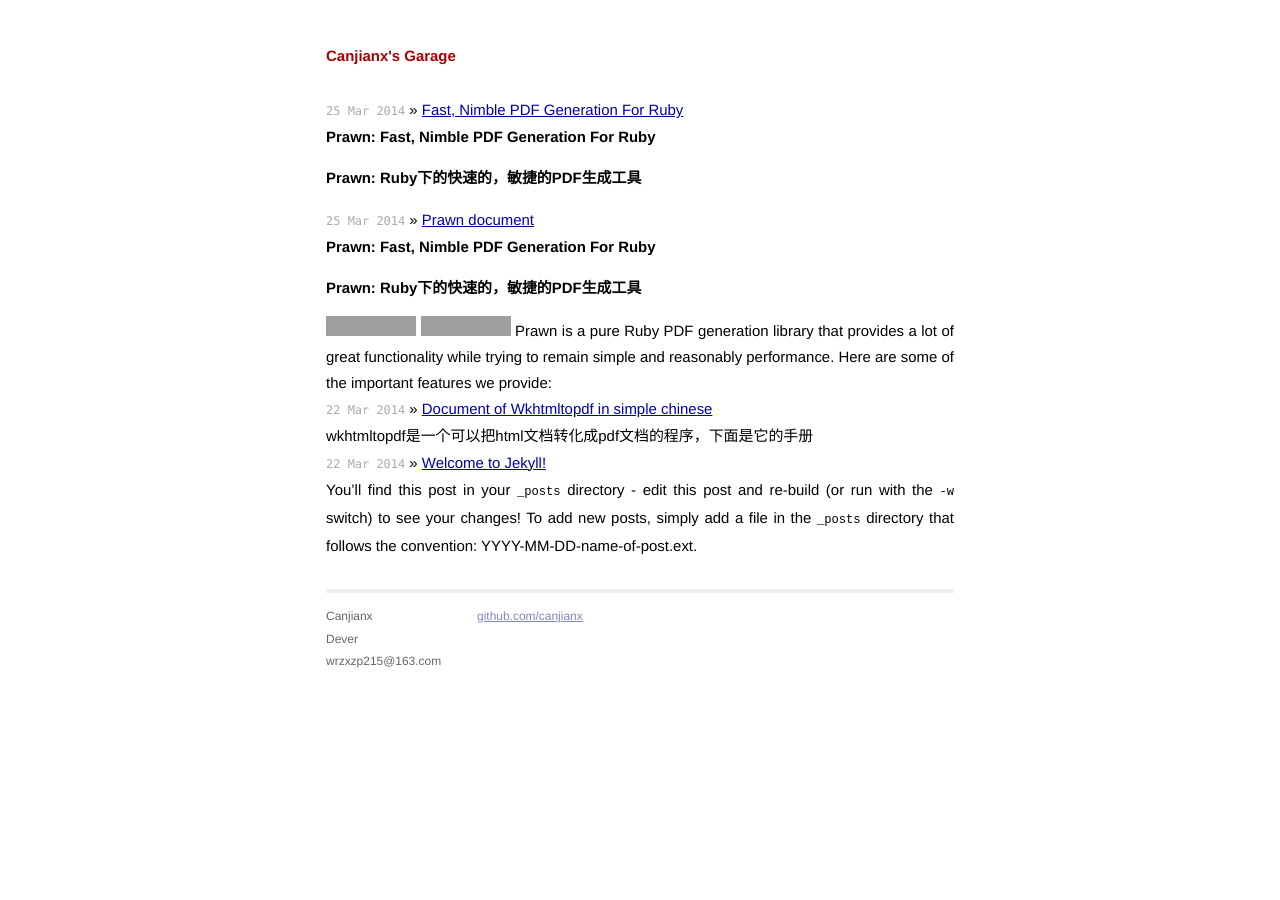
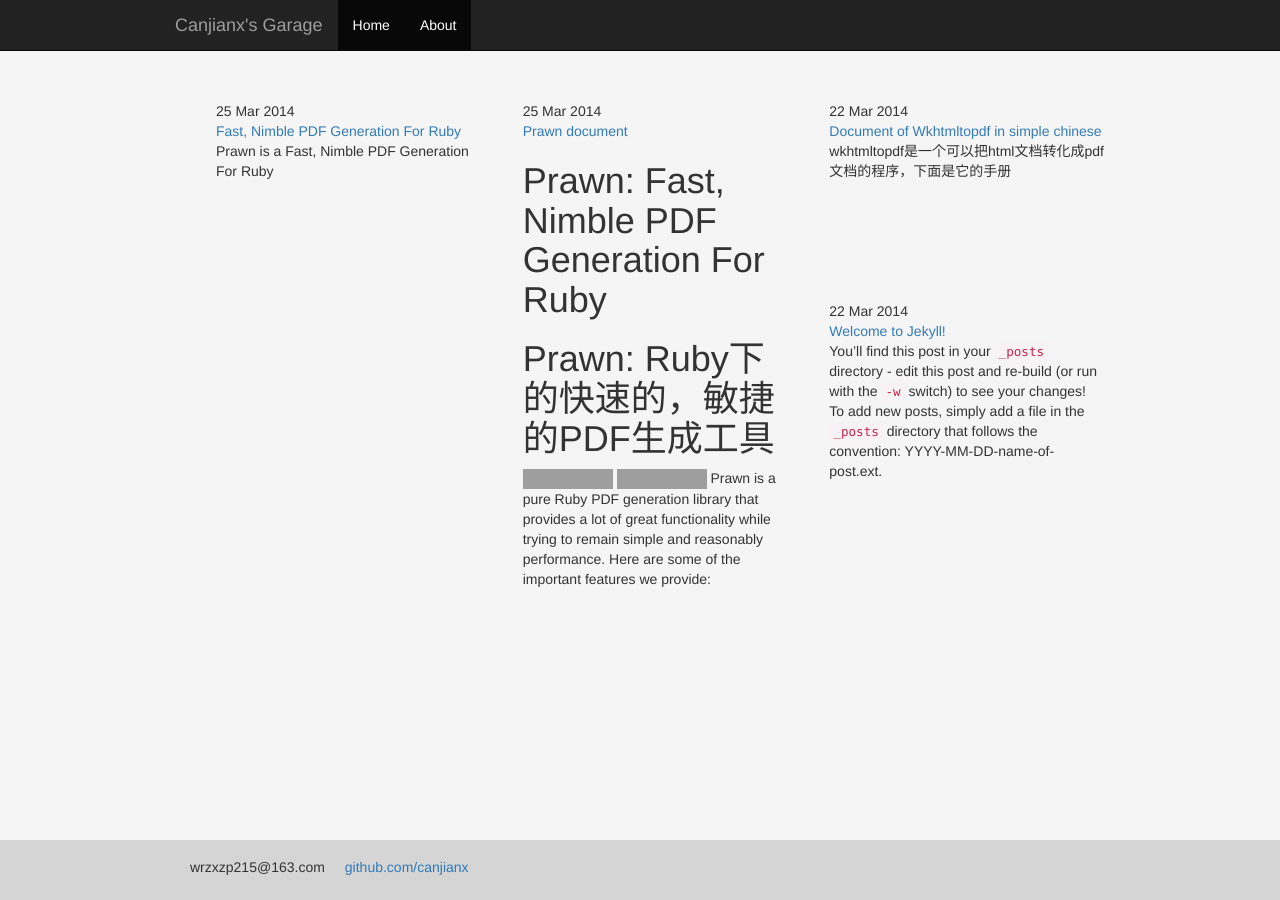
Before and after one commit to canjianx/canjianx.github.io, a Jekyll site: the page built from index.html, in a window 1280 px wide and 900 px high. Built offline with Jekyll 4.4.1, drawn with Linux system fonts in a browser that asks for light colours; nearby versions of some CDN libraries; grey boxes are pictures that could not be loaded.

Commit message:
add bootstrap support

````diff
--- a/_layouts/default.html
+++ b/_layouts/default.html
@@ -9,34 +9,53 @@
     <!-- syntax highlighting CSS -->
     <link rel="stylesheet" href="/css/syntax.css">
 
+    <link rel="stylesheet" href="http://cdn.bootcss.com/twitter-bootstrap/3.0.3/css/bootstrap.min.css">
     <!-- Custom CSS -->
-        <link rel="stylesheet" href="/css/main.css">
-
+    <link rel="stylesheet" type="text/css" href="/css/main.css">
+    <!-- HTML5 Shim and Respond.js IE8 support of HTML5 elements and media queries -->
+    <!-- WARNING: Respond.js doesn't work if you view the page via file:// -->
+    <!--[if lt IE 9]>
+        <script src="http://cdn.bootcss.com/html5shiv/3.7.0/html5shiv.min.js"></script>
+        <script src="http://cdn.bootcss.com/respond.js/1.3.0/respond.min.js"></script>
+    <![endif]-->
   </head>
   <body>
-
-        <div class="site">
-          <div class="header">
-            <h1 class="title"><a href="/">{{ site.name }}</a></h1>
+    <div id="wrap">
+      <div class="navbar navbar-inverse navbar-fixed-top clearfix" role="navigation">
+        <div class="container">
+          <div class="navbar-header">
+            <button type="button" class="navbar-toggle" data-toggle="collapse" data-target=".navbar-collapse">
+              <span class="sr-only">Toggle navigation</span>
+              <span class="icon-bar"></span>
+              <span class="icon-bar"></span>
+              <span class="icon-bar"></span>
+            </button>
+            <a class="navbar-brand" href="/">{{ site.name }}</a>
+          </div>
+          <div class="collapse navbar-collapse">
+            <ul class="nav navbar-nav">
+              <li class="active"><a href="/">Home</a></li>
+              <li class="active"><a href="/">About</a></li>
+            </ul>
+          </div><!--/.nav-collapse -->
+        </div>
       </div>
 
+      <div class="container">
         {{ content }}
-
-          <div class="footer">
+      </div>
+    </div>
+    <div id="footer">
+      <div class="container">
+        <div class="container footer">
           <div class="contact">
-              <p>
-                Canjianx<br />
-                Dever<br />
-                wrzxzp215@163.com
-              </p>
-            </div>
-            <div class="contact">
-              <p>
-                <a href="https://github.com/canjianx">github.com/canjianx</a><br />
-              </p>
+            <table><tr><td style="padding-right:20px;">wrzxzp215@163.com</td><td><a href="https://github.com/canjianx">github.com/canjianx</a><br /></td></tr></table>
           </div>
         </div>
       </div>
-
+    </div>
+    <script src="http://cdn.bootcss.com/jquery/1.10.2/jquery.min.js"></script>
+    <script src="//netdna.bootstrapcdn.com/bootstrap/3.1.1/js/bootstrap.min.js"></script>
+    <script type="text/javascript" src="/js/main.js"></script>
   </body>
 </html>
--- a/_posts/2014-03-25-Prawn_readme.md
+++ b/_posts/2014-03-25-Prawn_readme.md
@@ -3,9 +3,11 @@ layout: post
 title:  "Fast, Nimble PDF Generation For Ruby"
 date:   2014-03-25 11:31:59
 categories: jekyll update
+excerpt: "Prawn is a Fast, Nimble PDF Generation For Ruby"
 ---
 
 # Prawn: Fast, Nimble PDF Generation For Ruby
+
 # Prawn: Ruby下的快速的，敏捷的PDF生成工具
 
 org/prawnpdf/prawn)
@@ -37,8 +39,11 @@ Prawn是一个纯的ruby pdf生成库， 它在提供了很多很好的功能的
 * 低级别的pdf特性，允许用户创建自定义的扩展，通过下拉树状所有的pdf对象（对有pdf规格知识的人有用）
 * Lots of other stuff!
 还有很多其他东西。
+
 ## Should You Use Prawn?
+
 ## 你应该使用Prawn么？
+
 If you are looking for a highly flexible PDF document generation system, Prawn might be the tool for you. It is not a reporting tool or a publishing toolchain, though it could be fairly easily used to build those things.
 如果你在找一个高灵活的PDF文档生成系统， Prawn可能是你要找的工具，它不是一个报表工具，或者发布工具链，虽然它可以很轻松的做这件事。
 
@@ -46,7 +51,9 @@ One thing Prawn is not, and will never be, is an HTML to PDF generator. For thos
 Prawn 有一件事不能也不准备做，从html到pdf的生成器。如果你需要那样的工具，可以考虑看看使用JRuby的FlyingSaucer，或者另外一个基于webkit的工具，像Wicked 或者PDFKit. 我们做的是基本的内部样式的支持但是它被限制在一个很小的功能子目录，而且不适合渲染复杂的HTML文档。
 
 ## Supported Ruby Versions and Implementations
+
 ## 支持的Ruby版本和实现
+
 Because Prawn is pure Ruby and all of its runtime dependencies are maintained
 by us, it should work pretty much anywhere. We officially support
 MRI {1.9.3, 2.0.0, 2.1.x} and jruby 1.7.x (>= 1.7.9) in 1.9 mode, however
@@ -55,6 +62,7 @@ Ruby platforms if they aren't too invasive.
 因为Prawn是一个纯Ruby库，而且它的运行时依赖是被我们维护的它可以在所有的地方工作的相当好。 我们官方支持MRI(1.9.3, 2.0.0, 2.1.x)还有jruby(1.7.x（>=1.7.9)在1.9的模式，然而 我们将会接受修复其他ruby平台的补丁， 如果这些补丁不是特别具有侵略性的话。
 
 ## Installing Prawn
+
 ## 安装Prawn
 
 Prawn is distributed via RubyGems, and can be installed the usual way that you install gems: by simply typing `gem install prawn` on the command line.
@@ -63,7 +71,9 @@ Prawn是童工RubyGems发布的，可以通过简单的在命令行输入`gem in
 You can also install from git if you'd like, the _master_ branch contains the latest developments, and _stable_ represents the latest bug fixes to the currently released version of Prawn. If you go this route, using Bundler is encouraged.
 
 如果你想你也可以通过git来安装。主分支包含了最新开发版和最新稳定版的bug修复版，如果你想使用这个版本，鼓励使用Bundler。
+
 ## Hello World!
+
 ## Hello World!
 
 If the following code runs and produces a working PDF file, you've successfully installed Prawn.
@@ -73,16 +83,20 @@ If the following code runs and produces a working PDF file, you've successfully
     end
 Of course, you'll probably want to do more interesting things than that...
 如果下面的代码可以运行，说明你的Prawn安装成功了。
+
 ```
     require "prawn"
     Prawn::Document.generate("hello.pdf") do
       text "Hello World!"
     end
 ```
+
 当然， 你肯定想做比这有意思多的事情。。。
 
 ## Manual
+
 ## 手册
+
 Felipe Doria provided us with a beautiful system for generating a user manual from our examples. This can be generated from the prawn source or you can download a pre-generated snapshot of it at http://prawnpdf.org/manual.pdf
 Felipe Doria 给我们提供了从我们的例子里生成手册的一个漂亮的系统。手册可以通过prawn来生成，或者从http://prawnpdf.org/manual.pdf下载一份
 Note that while we will try to keep the downloadable manual up to date, that it's provided as a convenience only and you should generate the manual yourself if you want to be sure the code in it actually runs and works as expected. To build the manual, here's what you need to do:
@@ -97,8 +111,11 @@ Note that while we will try to keep the downloadable manual up to date, that it'
 - 运行`bundle install`
 5. run `bundle exec rake manual`, which will generate _manual.pdf_ in the project root
 - 运行 `bundle exec rake manual`, 这将会在项目根目录生成manual.pdf.
+
 ## Release Policies
+
 ## 发布策略
+
 Before upgrading Prawn on one of your projects, you should read our [API
 compatibility](https://github.com/prawnpdf/prawn/wiki/API-Compatibility-Notes)
 guidelines. Generally speaking, you can expect tiny version updates to always be
@@ -108,7 +125,9 @@ safe upgrads, but minor and major updates can introduce incompatibilities.
 Be sure to read the release notes each time we cut a new release and lock your gems accordingly.
 You can find the project CHANGELOG at: https://github.com/prawnpdf/prawn/wiki/CHANGELOG
 确保每次阅读发布通告，有时候我们会砍一些功能，所以确保你锁定你的gems 你可以找到项目的修改日志https://github.com/prawnpdf/prawn/wiki/CHANGELOG
+
 ## Support
+
 ## 支持
 
 The easiest way to get help with Prawn is to post a message to our mailing list:
@@ -118,8 +137,11 @@ Feel free to post any Prawn related question there, our community is very respon
 你可以发送所有的prawn相关的问题到那里，我们的社区是很负责的而且也很乐意帮助你指出应该怎样使用Prawn,或者帮助你是否你适合使用这个工具。
 Please make your posts to the list as specific as possible, including code samples and output where relevant. Do not post any information that should not be shared publicly, and be sure to reduce your example code as much as possible so that those who are responding to your question can more easily see what the issue might be.
 请确保你的提交是尽量别人没有提交过的，最好包含代码样例和相关的输出，不要发送任何不应该公开的信息。而且请确保你提交的代码最小化，这样别人可以很容易的找到问题所在。
+
 ## Contributing
+
 ## 贡献
+
 If you've found a bug or want to submit a patch, please enter a ticket into our github tracker:
 如果你发现一个bug或者像提交一个补丁，在我们的github tracker中增加一个ticket
 <http://github.com/prawnpdf/prawn/issues>
@@ -160,28 +182,39 @@ overall direction of the project.
 These are the folks to contact if you have a maintenance-related issue with
 Prawn:
 如果你有维护相关的问题，请联系下面几个folk.
+
 * Gregory Brown (sandal)
 * Evan Sharp (PacketMonkey)
 * Alexander Mankuta (cheba)
+
 ### Inactive maintainers
+
 ### 不活跃的维护人员
+
 These folks have helped out in a maintenance role in the past, but are no longer
 actively involved in the project:
 这几个folk是用来维护以前的版本，在当前活跃的版本中已经不采纳的。
+
 * Brad Ediger (bradediger)
 * James Healy (yob)
 * Daniel Nelson (Bluejade)
 * Jonathan Greenberg (jonsgreen)
 * Jamis Buck (jamis)
+
 ## License
+
 ## 版权
+
 Prawn is released under a slightly modified form of the License of Ruby, allowing you to choose between Matz's terms, the GPLv2, or GPLv3. For details, please see the LICENSE, GPLv2, and GPLv3 files.
 Prawn是在Ruby的版权的修订版，允许你在Matz's GPLv2 GPLv3中选择，详情请查阅相关文档。
 
 If you contribute to Prawn, you will retain your own copyright but must agree to license your code under the same terms as the project itself.
 如果你是prawn的贡献者，你可以保持自己的版权，但是必须同意你的代码作为项目的一部分在相同的版权下。
+
 ## History
+
 ## 历史
+
 Prawn was originally developed by Gregory Brown, under the auspices of the Ruby
 Mendicant Project, a grassroots initiative in which the Ruby community
 collectively provided funding so that Gregory could take several months off of
--- a/css/main.css
+++ b/css/main.css
@@ -1,160 +1,57 @@
-/*****************************************************************************/
-/*
-/* Common
-/*
-/*****************************************************************************/
+/* Sticky footer styles
+-------------------------------------------------- */
 
-/* Global Reset */
-* {
-  margin: 0;
-  padding: 0;
+html,
+body {
+  padding-top: 50px;
+  height: 100%;
+  background-color:#f5f5f5;
+  /* The html and body elements cannot have any padding or margin. */
 }
 
-html, body { height: 100%; }
-
-body {
-  background-color: #FFF;
-  font: 13.34px Helvetica, Arial, sans-serif;
-  font-size: small;
-  text-align: center;
+/* Wrapper for page content to push down footer */
+#wrap {
+  min-height: 100%;
+  height: auto;
+  /* Negative indent footer by its height */
+  margin: 0 auto -60px;
+  /* Pad bottom by footer height */
+  padding: 0 0 60px;
 }
 
-h1, h2, h3, h4, h5, h6 {
-  font-size: 100%; }
-
-h1 { margin-bottom: 1em; }
-p { margin: 1em 0; }
-
-a         { color: #00a; }
-a:hover   { color: #000; }
-a:visited { color: #a0a; }
-
-/*****************************************************************************/
-/*
-/* Home
-/*
-/*****************************************************************************/
-.posts {
-  list-style-type: none;
-  margin-bottom: 2em;
+/* Set the fixed height of the footer here */
+#footer {
+  height: 60px;
+  background-color: #d5d5d5;
+  position: fixed;
+  bottom: 0px;
+  width: 100%;
 }
 
-.posts li {
-  line-height: 1.75em;
+
+/* Custom page CSS
+-------------------------------------------------- */
+/* Not required for template or sticky footer method. */
+
+.container {
+  width: auto;
+  max-width: 960px;
+  padding: 0 15px;
+}
+.container .text-muted {
+  margin: 20px 0;
 }
 
-.posts span {
-  color: #aaa;
-  font-family: Monaco, "Courier New", monospace;
-  font-size: 80%;
+.postCell{
+  list-style: none;
+  min-height:200px;
+  border: solid 1px #f5f5f5;
 }
-
-/*****************************************************************************/
-/*
-/* Site
-/*
-/*****************************************************************************/
-
-.site {
-  font-size: 115%;
-  text-align: justify;
-  width: 42em;
-  margin: 3em auto 2em;
-  line-height: 1.5em;
+.postCell:hover{
+  border:solid 1px #ddd;
 }
-
-.header a {
-  font-weight: bold;
-  text-decoration: none;
+#footer td{
+  height: 55px;
+  line-height: 55px;
+  vertical-align: middle;
 }
-
-.title {
-  display: inline-block;
-  margin-bottom: 2em;
-}
-
-.title a {
-  color: #a00;
-}
-
-.title a:hover {
-  color: #000;
-}
-
-.header a.extra {
-  color: #aaa;
-  margin-left: 1em;
-}
-
-.header a.extra:hover {
-  color: #000;
-}
-
-.meta {
-  color: #aaa;
-}
-
-.footer {
-  font-size: 80%;
-  color: #666;
-  border-top: 4px solid #eee;
-  margin-top: 2em;
-  overflow: hidden;
-}
-
-.footer .contact {
-  float: left;
-  margin-right: 3em;
-}
-
-.footer .contact a {
-  color: #8085C1;
-}
-
-.footer .rss {
-  margin-top: 1.1em;
-  margin-right: -.2em;
-  float: right;
-}
-
-.footer .rss img {
-  border: 0;
-}
-
-/*****************************************************************************/
-/*
-/* Posts
-/*
-/*****************************************************************************/
-
-/* standard */
-.post pre {
-  border: 1px solid #ddd;
-  background-color: #eef;
-  padding: 0 .4em;
-}
-
-.post ul, .post ol {
-  margin-left: 1.35em;
-}
-
-.post code {
-  border: 1px solid #ddd;
-  background-color: #eef;
-  padding: 0 .2em;
-}
-
-.post pre code {
-  border: none;
-}
-
-/* terminal */
-.post pre.terminal {
-  border: 1px solid #000;
-  background-color: #333;
-  color: #FFF;
-}
-
-.post pre.terminal code {
-  background-color: #333;
-}
--- a/index.html
+++ b/index.html
@@ -4,9 +4,10 @@ title: Canjian's garage
 ---
 
 <div id="home">
-  <ul class="posts">
+  <ul class="posts row">
     {% for post in site.posts %}
-      <li><span>{{ post.date | date_to_string }}</span> &raquo; <a href="{{ post.url }}">{{ post.title }}</a><br>
+      <li class="postCell col-xs-6 col-md-4">
+      	<span>{{ post.date | date_to_string }}</span><br><a href="{{ post.url }}">{{ post.title }}</a><br>
       	{{ post.excerpt | remove: '<p>' | remove: '</p>' }}
       </li>
     {% endfor %}
--- /dev/null
+++ b/js/main.js
@@ -0,0 +1,5 @@
+$(function () {
+	$(".postCell").click(function(){
+		window.location = $("a", this).attr("href");
+	})
+})
````
Lines whose indentation alone changed are shown as unchanged.
